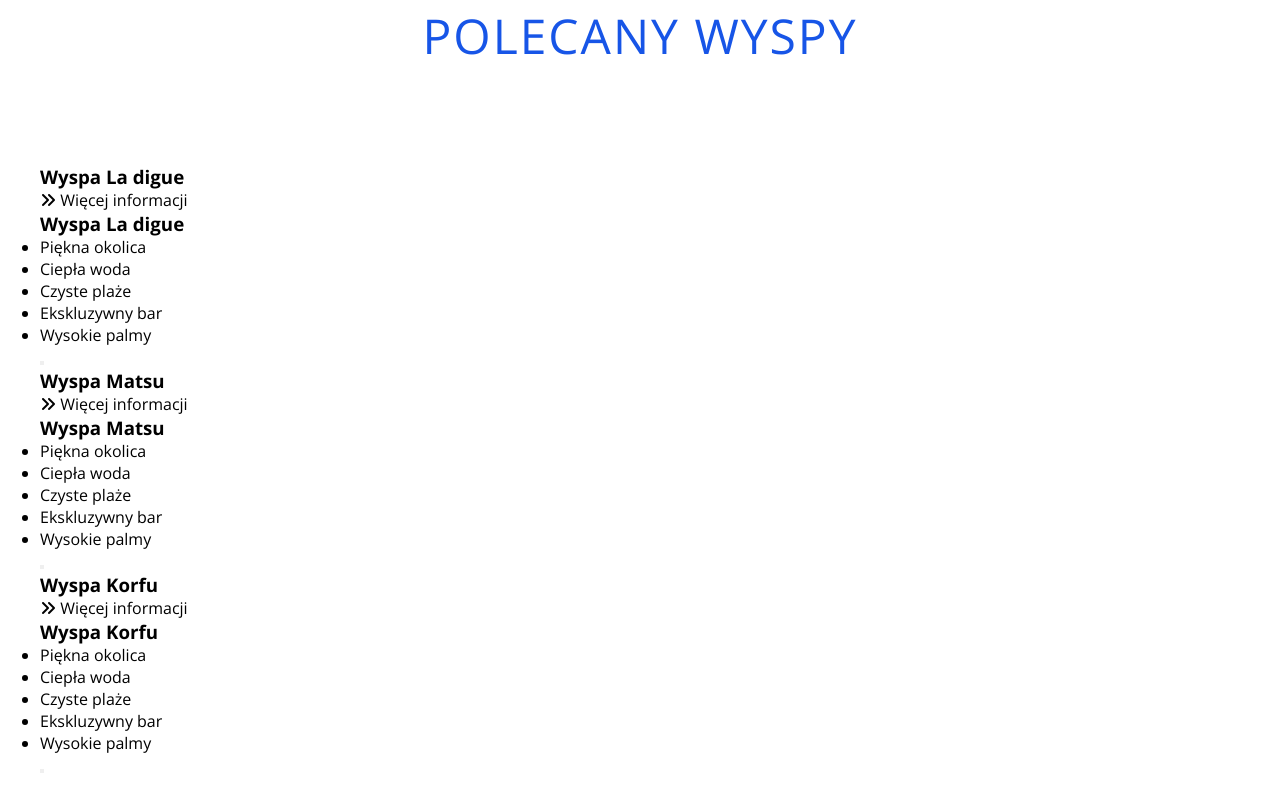
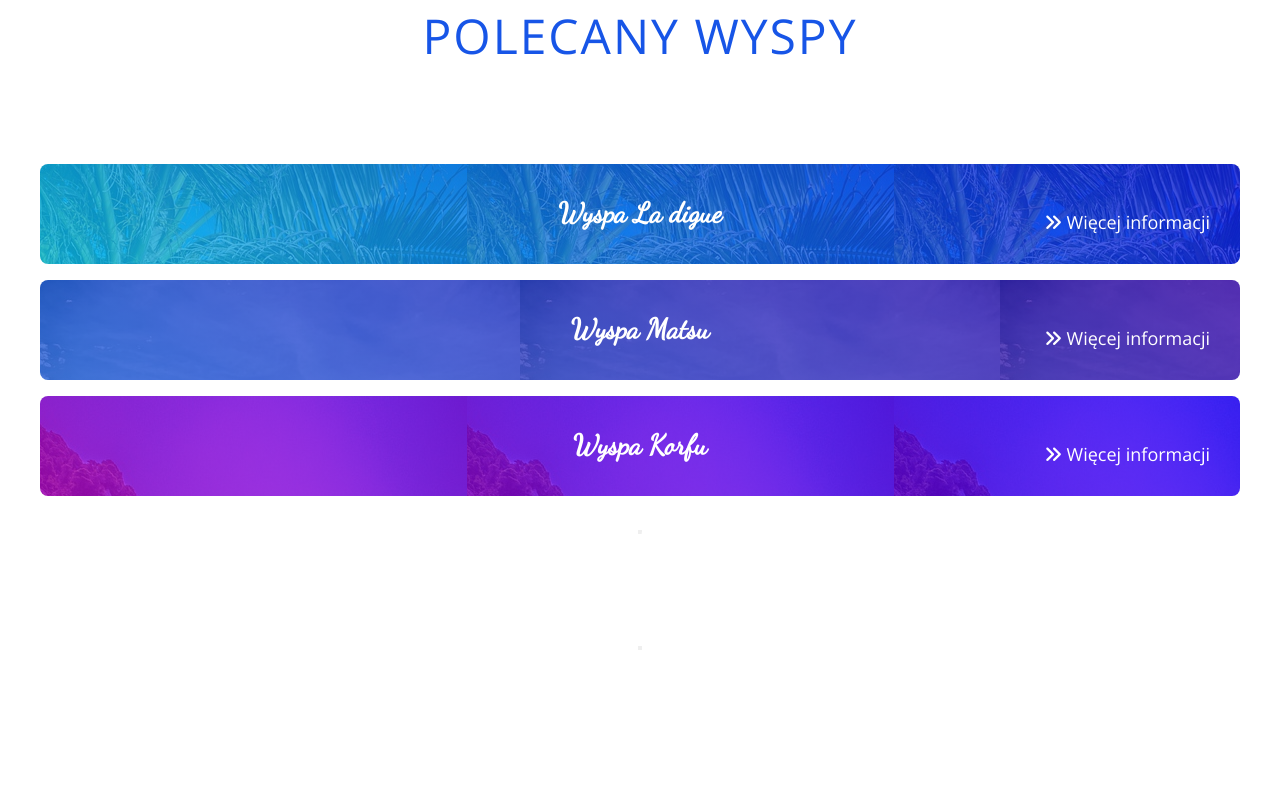
Before and after one commit to JuchKasia/paradise, a plain HTML site: page paradise/index.html in a window 1280 px wide. Shown: the part 3458-4270 px from the top of the page. After the commit the page ends 4130 px from the top, so only its background shows below. Drawn offline with nearby package versions, Linux system fonts and the light colour scheme.

Commit message:
feat: added style to islands__card_img and islands__card_info

```diff
--- a/paradise/index.html
+++ b/paradise/index.html
@@ -7,7 +7,8 @@
     <link rel="preconnect" href="https://fonts.googleapis.com">
     <link rel="preconnect" href="https://fonts.gstatic.com" crossorigin>
     <link href="https://fonts.googleapis.com/css2?family=Dancing+Script&family=Open+Sans:wght@300;700&display=swap" rel="stylesheet">
-    <link rel="stylesheet" href="./css/main.css">
+    <!-- <link rel="stylesheet" href="./css/main.css"> -->
+    <link rel="stylesheet" href="./sass/main.css">
     <script src="https://kit.fontawesome.com/b58f22b74f.js" crossorigin="anonymous"></script>
     <title>Paradise</title>
 
@@ -78,7 +79,7 @@
                     <div class="islands__card" onclick="void(0)">
                         <div class="islands__card-img islands__card-img--first">
                             <h3 class="islands__card-img-title">Wyspa La digue</h3>
-                            <p class="islands__card-imm-info"> <i class="fas fa-angle-double-right"></i> Więcej informacji</p>
+                            <p class="islands__card-img-info"> <i class="fas fa-angle-double-right"></i> Więcej informacji</p>
                         </div>
                         <div class="islands__card-info">
                             <h3 class="islands__card-info-title">Wyspa La digue</h3>
@@ -95,7 +96,7 @@
                     <div class="islands__card" onclick="void(0)">
                         <div class="islands__card-img islands__card-img--second">
                             <h3 class="islands__card-img-title">Wyspa Matsu</h3>
-                            <p class="islands__card-imm-info"> <i class="fas fa-angle-double-right"></i> Więcej informacji</p>
+                            <p class="islands__card-img-info"> <i class="fas fa-angle-double-right"></i> Więcej informacji</p>
                         </div>
                         <div class="islands__card-info">
                             <h3 class="islands__card-info-title">Wyspa Matsu</h3>
@@ -112,7 +113,7 @@
                     <div class="islands__card" onclick="void(0)">
                         <div class="islands__card-img islands__card-img--third">
                             <h3 class="islands__card-img-title">Wyspa Korfu</h3>
-                            <p class="islands__card-imm-info"> <i class="fas fa-angle-double-right"></i> Więcej informacji</p>
+                            <p class="islands__card-img-info"> <i class="fas fa-angle-double-right"></i> Więcej informacji</p>
                         </div>
                         <div class="islands__card-info">
                             <h3 class="islands__card-info-title">Wyspa Korfu</h3>
--- a/paradise/sass/main.scss
+++ b/paradise/sass/main.scss
@@ -216,19 +216,30 @@ body {
 
 // section ISLAND
 .islands {
-   & __card {
+   &__card {
     position: relative;
     margin: 1em 0;
     height: 100px;
     color: color.$pure-white;
     text-align: center;
     perspective: 1000px;
+    &:hover {
+        .islands__card-img {
+            transform: rotateY(-180deg);
+            opacity: 0;
+        }
+        .islands__card-info {
+            transform: rotateY(0);
+            opacity: 1;
+        }
+    }
     &-img {
         padding: 2em;
         height: 100%;
         border-radius: 8px;
         block-size: cover;
-        border: 1px solid red;
+        transition: transform 1s, opacity 1s;
+        // border: 1px solid red;
         &--first {
             background-image: color.$light-blue-gradient, url('../assets/img/la-digue-640.jpg');
         }
@@ -237,6 +248,17 @@ body {
         }
         &--third {
             background-image: color.$purple-gradient, url('../assets/img/greece-640.jpg');
+        }
+        &-title {
+            font-family: 'Dancing Script', cursive;
+            font-size: 2.8rem;
+        }
+        &-info {
+            position: absolute;
+            bottom: 30px;
+            right: 30px;
+            font-size: 1.8rem;
+
         }
     }
    }
```
Also changed, not shown: paradise/sass/main.css, 1 other file.
